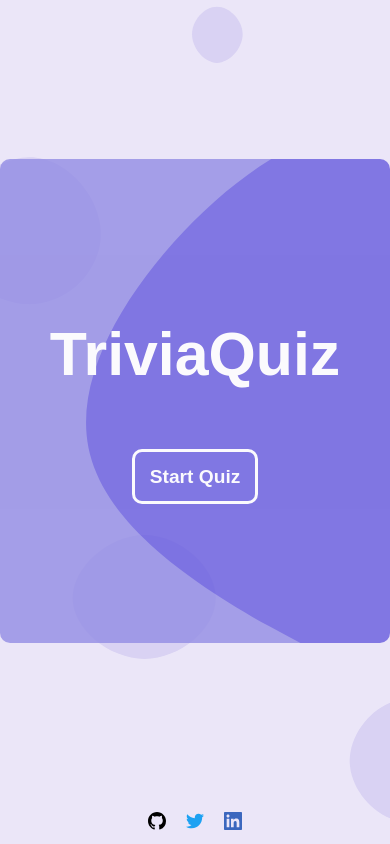
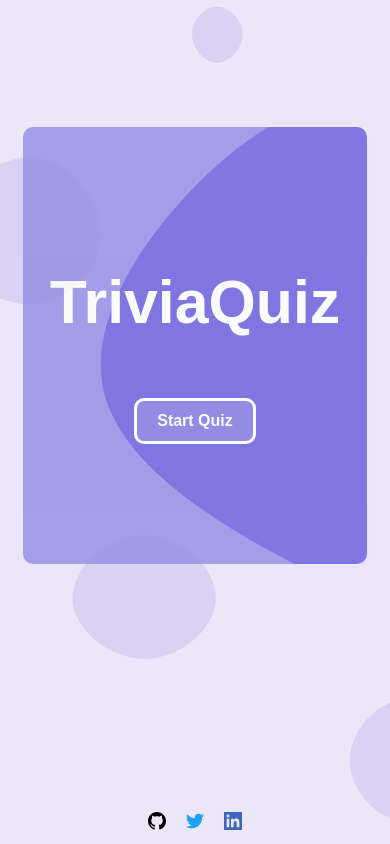
Before and after one commit to ellanan/trivia-quiz, a React (Create React App) app: page / in a window 390 px wide. Built offline with nearby package versions, Linux system fonts and the light colour scheme.

Commit message:
css clean up plus add media query to accommodate smaller screen

```diff
--- a/src/components/Buttons.ts
+++ b/src/components/Buttons.ts
@@ -7,7 +7,6 @@ export const PossibleAnswerButton = styled.button`
   background-color: #cec4f0;
   border: none;
   border-radius: 10px;
-  margin: 10px;
   padding: 0.7em 0;
   min-width: 300px;
   font-size: 1em;
@@ -16,7 +15,7 @@ export const PossibleAnswerButton = styled.button`
   font-weight: 600;
 `;
 
-export const Button = styled.button`
+export const NextQuestionButton = styled.button`
   display: flex;
   align-items: center;
   justify-content: center;
@@ -35,11 +34,11 @@ export const Button = styled.button`
   }
 `;
 
-export const StartButton = styled.button`
+export const PlayGameButton = styled.button`
   display: flex;
   align-items: center;
   justify-content: center;
-  background-color: #665cde;
+  background-color: #7d76df;
   border: 3px solid #fff;
   border-radius: 10px;
   margin: 20px;
@@ -49,4 +48,8 @@ export const StartButton = styled.button`
   font-size: 1.2em;
   font-weight: 600;
   cursor: pointer;
+
+  @media (max-width: 880px) {
+    font-size: 1em;
+  }
 `;
--- a/src/components/EndGameScreen.tsx
+++ b/src/components/EndGameScreen.tsx
@@ -3,8 +3,10 @@ import { css } from '@emotion/react';
 import confetti from 'canvas-confetti';
 import { useEffect } from 'react';
 
-import { Button } from './Buttons';
+import { PlayGameButton } from './Buttons';
 import { useQuizContext } from '../UseQuizContext';
+
+const endGameBackground = require('../images/endGameBackground.svg').default;
 
 export const EndGameScreen = () => {
   const { gameState, dispatchAction } = useQuizContext();
@@ -63,29 +65,34 @@ export const EndGameScreen = () => {
     <div
       css={css`
         display: flex;
-        align-items: center;
+        align-items: flex-start;
         justify-content: center;
         flex-grow: 1;
+        width: 100%;
+        height: 100%;
       `}
     >
       <div
         css={css`
+          margin-top: 15vh;
           display: flex;
           flex-direction: column;
-          background: rgb(236, 233, 250);
-          background: linear-gradient(
-            180deg,
-            rgba(236, 233, 250, 1) 5%,
-            rgba(202, 192, 239, 1) 38%,
-            rgba(111, 102, 223, 0.6895133053221288) 100%
-          );
           align-items: center;
           justify-content: center;
-          height: 28em;
-          width: 50em;
+          background-image: url(${endGameBackground});
+          width: calc(100% - 3em);
+          max-width: 52em;
+          height: auto;
           border-radius: 10px;
-          padding: 18px 0;
-          color: #4940b6;
+          padding: 46px 0;
+          color: #fff;
+
+          @media (max-width: 880px) {
+            background-size: cover;
+            width: calc(100% - 40px - 0.3em);
+            min-width: initial;
+            height: auto;
+          }
         `}
       >
         <h1
@@ -100,9 +107,9 @@ export const EndGameScreen = () => {
           {gameState.questions.length} correctly.
         </h3>
         <p>Hope you learned something new!</p>
-        <Button onClick={() => dispatchAction({ type: 'reset' })}>
+        <PlayGameButton onClick={() => dispatchAction({ type: 'reset' })}>
           Play again
-        </Button>
+        </PlayGameButton>
       </div>
     </div>
   );
--- a/src/components/QuestionCard.tsx
+++ b/src/components/QuestionCard.tsx
@@ -1,7 +1,7 @@
 /** @jsxImportSource @emotion/react */
 import { css } from '@emotion/react';
 
-import { Button, PossibleAnswerButton } from './Buttons';
+import { NextQuestionButton, PossibleAnswerButton } from './Buttons';
 import { useQuizContext } from '../UseQuizContext';
 
 const startBackground = require('../images/questionCardBackground.svg').default;
@@ -21,34 +21,68 @@ export const QuestionCard = () => {
         flex-grow: 1;
         display: flex;
         align-items: center;
-        justify-content: center;
+        justify-content: flex-start;
         flex-direction: column;
+        width: 100%;
       `}
     >
       <div
         css={css`
+          margin-top: 15vh;
           display: flex;
           flex-direction: column;
           align-items: center;
           justify-content: center;
           border-radius: 10px;
-          height: 28em;
-          width: 50em;
+
           background-image: url(${startBackground});
-          padding: 6px 30px;
+          background-size: cover;
+          background-repeat: no-repeat;
+
+          width: calc(100% - 3em);
+          max-width: 52em;
+          padding-top: 2em;
+          padding-bottom: 2em;
+
           color: #fff;
+
+          @media (min-width: 880px) {
+            padding-top: 4em;
+            padding-bottom: 4em;
+          }
         `}
       >
         <p
           css={css`
+            display: flex;
+            flex-direction: column;
+            align-items: center;
+            justify-content: center;
+
             font-size: 2.4em;
             text-align: center;
             font-weight: 700;
+            margin-top: 0;
+            margin-left: 1em;
+            margin-right: 1em;
+
+            min-height: 2.4em;
+
+            @media (max-width: 880px) {
+              min-height: 3.6em;
+              font-size: 1.4em;
+            }
           `}
         >
           {gameState.currentQuestionIndex + 1}. {currentQuestion.question}
         </p>
-        <div>
+        <div
+          css={css`
+            * + * {
+              margin-top: 10px;
+            }
+          `}
+        >
           {currentQuestion.possibleAnswers.map((possibleAnswer) => {
             return (
               <PossibleAnswerButton
@@ -91,7 +125,12 @@ export const QuestionCard = () => {
         </div>
       </div>
 
-      <Button
+      <NextQuestionButton
+        css={css`
+          @media (min-width: 880px) {
+            margin-top: 4em;
+          }
+        `}
         onClick={() => {
           dispatchAction({
             type: 'next_question',
@@ -99,7 +138,7 @@ export const QuestionCard = () => {
         }}
       >
         Next Question
-      </Button>
+      </NextQuestionButton>
     </div>
   );
 };
--- a/src/components/StartGameScreen.tsx
+++ b/src/components/StartGameScreen.tsx
@@ -1,7 +1,7 @@
 /** @jsxImportSource @emotion/react */
 import { css } from '@emotion/react';
 
-import { StartButton } from './Buttons';
+import { PlayGameButton } from './Buttons';
 import { useQuizContext } from '../UseQuizContext';
 
 const startGameBackground =
@@ -14,7 +14,7 @@ export const StartGameScreen = (props: any) => {
     <div
       css={css`
         display: flex;
-        align-items: center;
+        align-items: flex-start;
         justify-content: center;
         flex-grow: 1;
         width: 100%;
@@ -23,18 +23,28 @@ export const StartGameScreen = (props: any) => {
     >
       <div
         css={css`
+          margin-top: 15vh;
           display: flex;
           flex-direction: column;
+          align-items: center;
+          justify-content: center;
           background-image: url(${startGameBackground});
           background-size: cover;
-          align-items: center;
-          justify-content: center;
-          height: 28em;
-          width: 50em;
+          background-repeat: no-repeat;
+          width: calc(100% - 3em);
+          max-width: 52em;
+          height: auto;
           border-radius: 10px;
-          padding: 18px 0;
-          color: white;
+          padding: 100px 0;
+          color: #fff;
           opacity: 0.8;
+
+          @media (max-width: 880px) {
+            background-size: cover;
+            width: calc(100% - 30px - 1em);
+            min-width: initial;
+            height: auto;
+          }
         `}
       >
         <h1
@@ -44,9 +54,9 @@ export const StartGameScreen = (props: any) => {
         >
           TriviaQuiz
         </h1>
-        <StartButton onClick={() => dispatchAction({ type: 'start_game' })}>
+        <PlayGameButton onClick={() => dispatchAction({ type: 'start_game' })}>
           Start Quiz
-        </StartButton>
+        </PlayGameButton>
       </div>
     </div>
   );
```
